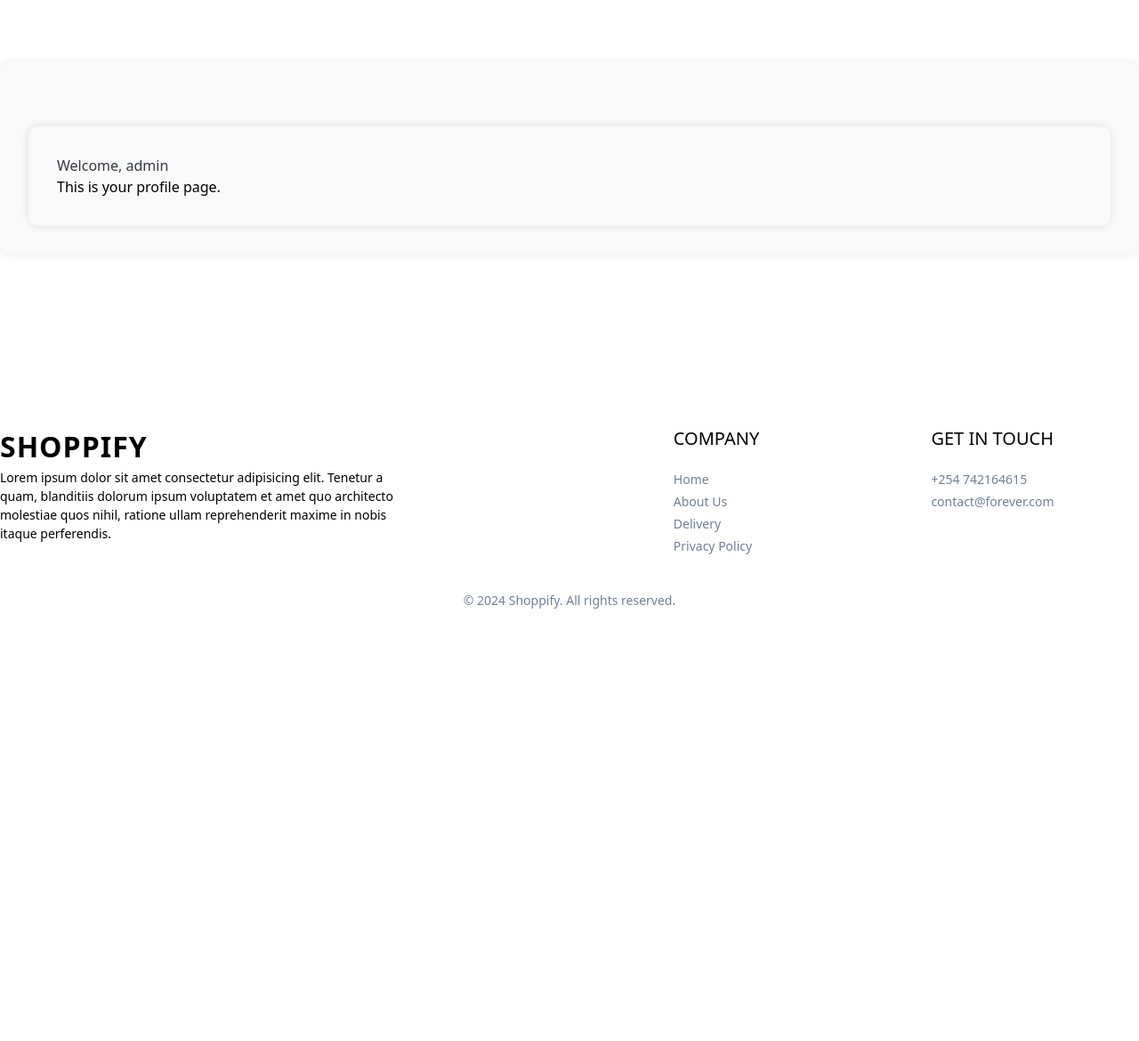
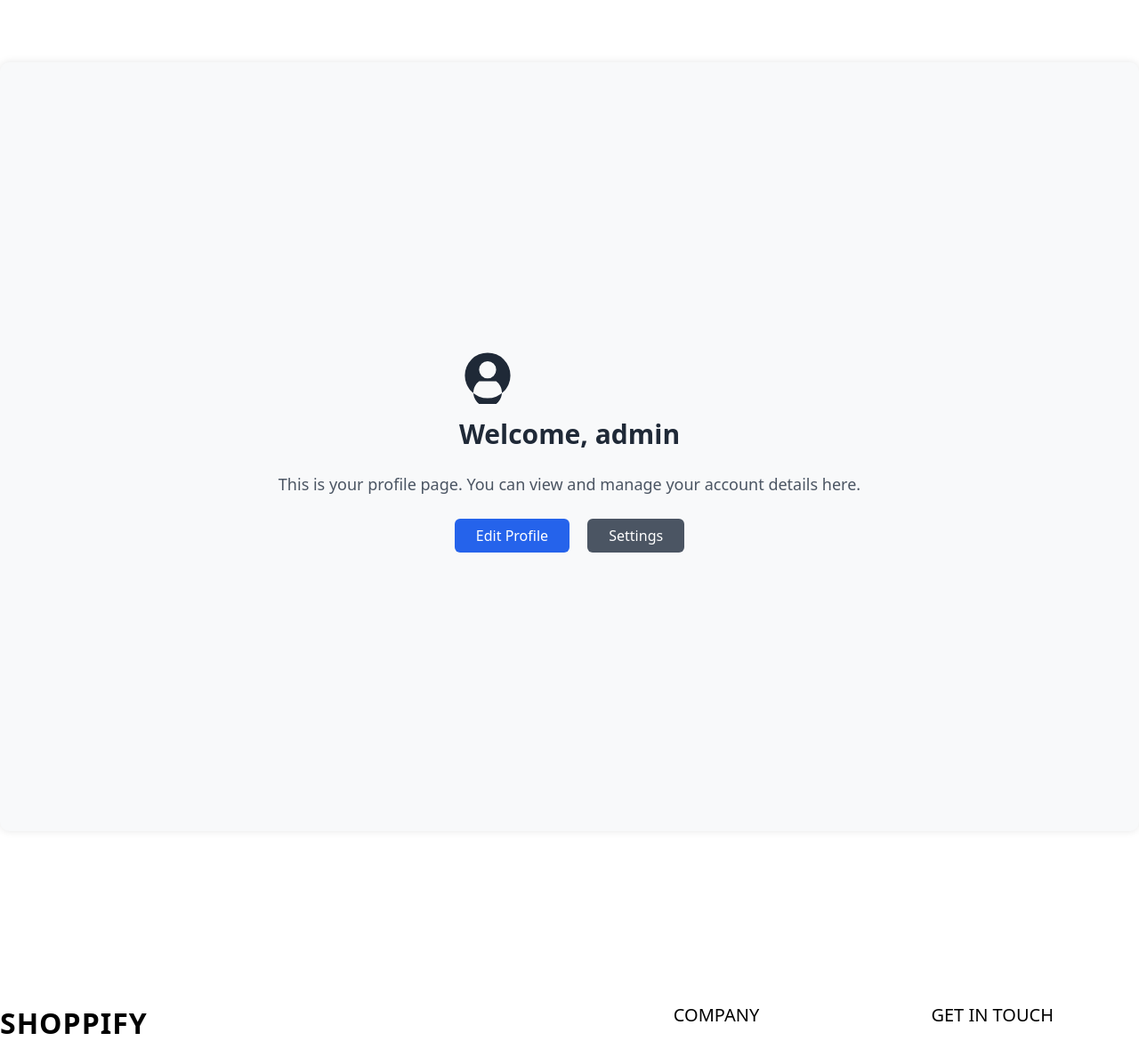
Before and after one commit to Kenneth12222/shoppify_blue_print, a Flask app: page /profile in a window 1280 px wide. Shown: the part 73-1243 px from the top of the page at 89% size. Before the commit the page ends 757 px from the top, so only its background shows below. Run offline with Flask 3, Linux system fonts and the light colour scheme; a user stored in the database is signed in.

Commit message:
app file

```diff
--- a/templates/profile.html
+++ b/templates/profile.html
@@ -1,9 +1,24 @@
 {% extends 'base.html' %}
+
 {% block title %}Profile{% endblock %}
 
 {% block content %}
-<div class="container">
-    <h2>Welcome, {{ current_user.username }}</h2>
-    <p>This is your profile page.</p>
+<div class="flex flex-col items-center justify-center h-screen text-center">
+    <!-- Profile Icon and Welcome Message -->
+    <div class="mb-6">
+        <svg xmlns="http://www.w3.org/2000/svg" class="h-16 w-16 text-gray-800 mb-4" viewBox="0 0 20 20" fill="currentColor">
+            <path fill-rule="evenodd" d="M10 18a8 8 0 100-16 8 8 0 000 16zm3-10a3 3 0 11-6 0 3 3 0 016 0zM7 12a5 5 0 106 0H7z" clip-rule="evenodd" />
+        </svg>
+        <h2 class="text-3xl font-bold text-gray-800">Welcome, {{ current_user.username }}</h2>
+    </div>
+
+    <!-- Profile Information -->
+    <p class="text-lg text-gray-600 mb-8">This is your profile page. You can view and manage your account details here.</p>
+
+    <!-- Edit Profile and Settings Button -->
+    <div class="space-x-4">
+        <a href="" class="bg-blue-600 text-white py-2 px-6 rounded-md hover:bg-blue-700 transition duration-300">Edit Profile</a>
+        <a href="" class="bg-gray-600 text-white py-2 px-6 rounded-md hover:bg-gray-700 transition duration-300">Settings</a>
+    </div>
 </div>
 {% endblock %}
```
Also changed, not shown: app.py (line endings or trailing spaces), database.db.
